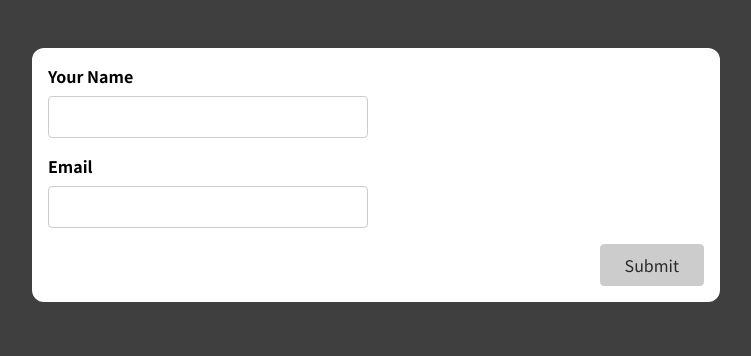
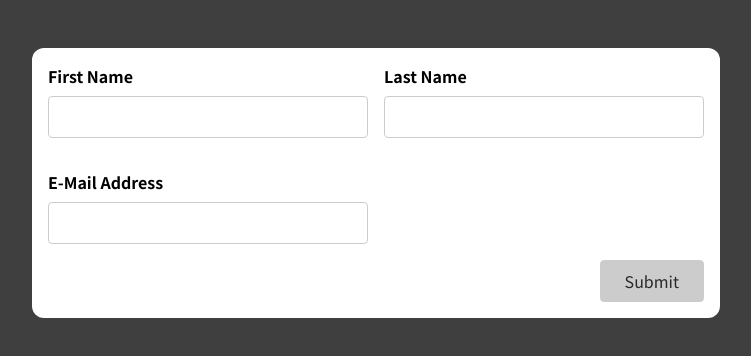
Before and after one commit to kjoehlers/React-Complete-Guide-Project16, a React (Create React App) app: page / in a window 1280 px wide. Shown: the top 356 px of the page, without its empty margins (264-1015 px from the left). Built offline with nearby package versions, Linux system fonts and the light colour scheme.

Commit message:
Commit on Challenge Finish

```diff
--- a/src/App.js
+++ b/src/App.js
@@ -1,9 +1,9 @@
-import SimpleInput from './components/SimpleInput';
+import BasicForm from "./components/BasicForm";
 
 function App() {
   return (
     <div className="app">
-      <SimpleInput />
+      <BasicForm />
     </div>
   );
 }
--- a/src/components/BasicForm.js
+++ b/src/components/BasicForm.js
@@ -1,22 +1,115 @@
+import useInput from "../hooks/use-input";
+
 const BasicForm = (props) => {
+  //first name
+  const {
+    value: enteredFirstName,
+    isValid: firstNameIsValid,
+    hasError: firstNameInputHasError,
+    valueChangeHandler: firstNameChangedHandler,
+    inputBlurHandler: firstNameBlurHandler,
+    reset: resetFirstNameInput,
+  } = useInput((value) => value.trim() !== "");
+
+  //last name
+  const {
+    value: enteredLastName,
+    isValid: lastLastNameIsValid,
+    hasError: lastNameInputHasError,
+    valueChangeHandler: lastNameChangedHandler,
+    inputBlurHandler: lastNameBlurHandler,
+    reset: resetLastNameInput,
+  } = useInput((value) => value.trim() !== "");
+
+  //email
+  const {
+    value: enteredEmail,
+    isValid: emailIsValid,
+    hasError: emailInputHasError,
+    valueChangeHandler: emailChangedHandler,
+    inputBlurHandler: emailBlurHandler,
+    reset: resetEmailInput,
+  } = useInput(
+    (value) => value.length > 2 && value.includes("@") && value.includes(".")
+  );
+
+  // form validation
+  let formIsValid = false;
+  formIsValid = firstNameIsValid && lastLastNameIsValid && emailIsValid;
+
+  console.log(firstNameInputHasError);
+  console.log(lastNameInputHasError);
+  console.log(emailInputHasError);
+
+  // form submission handler
+  const formSubmissionHandler = (event) => {
+    event.preventDefault();
+
+    resetFirstNameInput();
+    resetLastNameInput();
+    resetEmailInput();
+  };
+
+  // first name input classes
+  const firstNameInputClasses = firstNameInputHasError
+    ? "form-control invalid"
+    : "form-control";
+
+  // last name input classes
+  const lastNameInputClasses = lastNameInputHasError
+    ? "form-control invalid"
+    : "form-control";
+
+  // email input classes
+  const emailInputClasses = emailInputHasError
+    ? "form-control invalid"
+    : "form-control";
+
   return (
-    <form>
-      <div className='control-group'>
-        <div className='form-control'>
-          <label htmlFor='name'>First Name</label>
-          <input type='text' id='name' />
+    <form onSubmit={formSubmissionHandler}>
+      <div className="control-group">
+        <div className={firstNameInputClasses}>
+          <label htmlFor="firstname">First Name</label>
+          <input
+            type="text"
+            id="firstname"
+            onChange={firstNameChangedHandler}
+            onBlur={firstNameBlurHandler}
+            value={enteredFirstName}
+          />
+          <p className="error-text">
+            {firstNameInputHasError && "Please enter a first name."}
+          </p>
         </div>
-        <div className='form-control'>
-          <label htmlFor='name'>Last Name</label>
-          <input type='text' id='name' />
+        <div className={lastNameInputClasses}>
+          <label htmlFor="lastname">Last Name</label>
+          <input
+            type="text"
+            id="lastname"
+            onChange={lastNameChangedHandler}
+            onBlur={lastNameBlurHandler}
+            value={enteredLastName}
+          />
+          <p className="error-text">
+            {lastNameInputHasError && "Please enter a last name."}
+          </p>
         </div>
       </div>
-      <div className='form-control'>
-        <label htmlFor='name'>E-Mail Address</label>
-        <input type='text' id='name' />
+      <div className={emailInputClasses}>
+        <label htmlFor="email">E-Mail Address</label>
+        <input
+          type="text"
+          id="email"
+          onChange={emailChangedHandler}
+          onBlur={emailBlurHandler}
+          value={enteredEmail}
+        />
+        <p className="error-text">
+          {emailInputHasError && "Please enter a valid Email address."}
+        </p>
       </div>
-      <div className='form-actions'>
-        <button>Submit</button>
+      <div className="form-actions">
+        <button disabled={!formIsValid}>Submit</button>
       </div>
     </form>
   );
```
